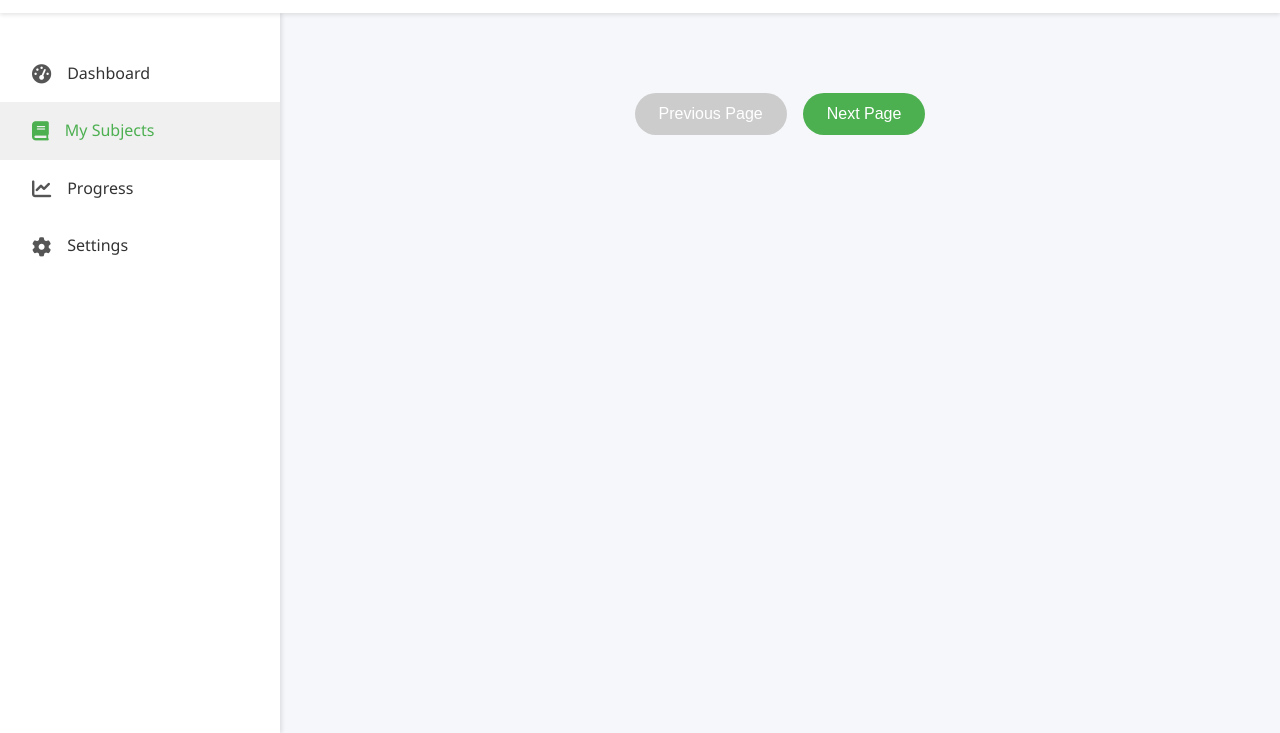
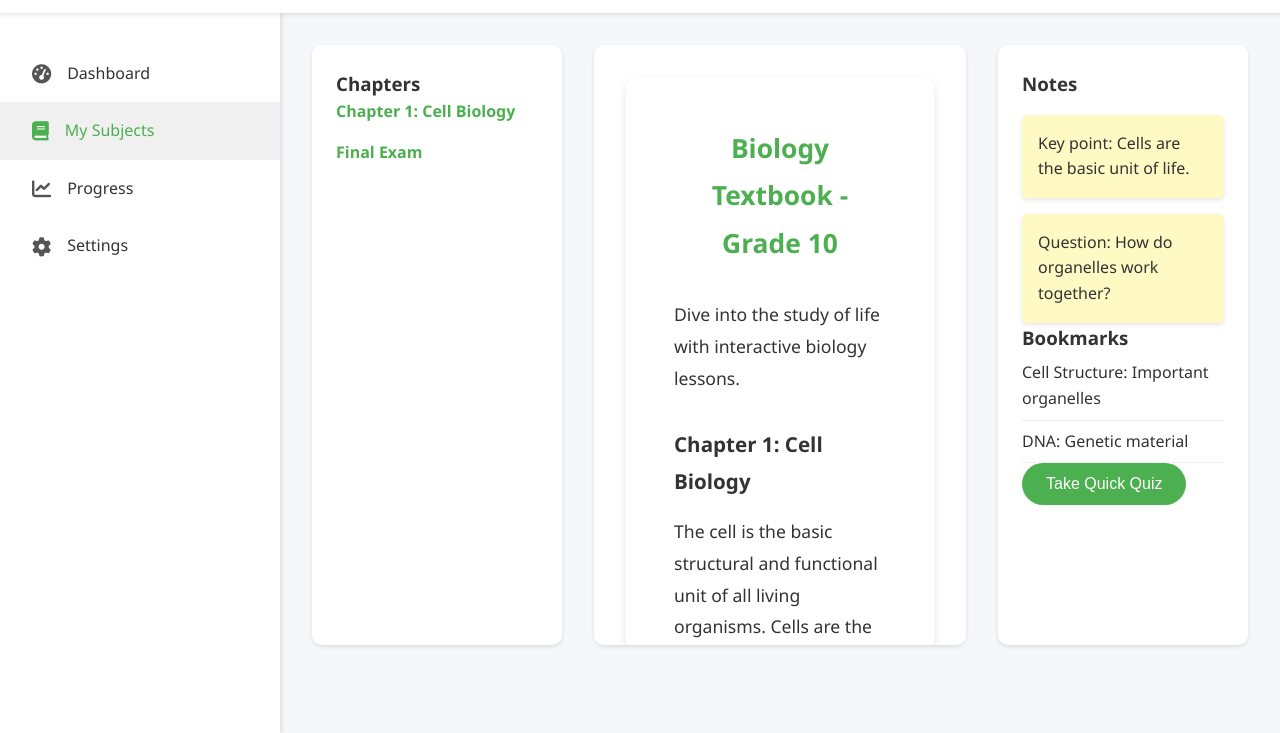
Before and after one commit to bushfam66/EduFusion, a plain HTML site: page biology.html in a window 1280 px wide. Shown: the part 67-800 px from the top of the page. Drawn offline with nearby package versions, Linux system fonts and the light colour scheme.

Commit message:
Add files via upload

```diff
--- a/biology.html
+++ b/biology.html
@@ -76,13 +76,30 @@
 
         <!-- Main Content -->
         <main class="main-content">
-            <!-- Biology Book View -->
-            <section class="book-view">
-                <div class="book-page">
-                    <h2>Biology Textbook</h2>
+            <!-- Biology Textbook Interface -->
+            <section class="textbook">
+                <div class="textbook-container">
+                    <!-- Left Panel: Chapter List -->
+                    <div class="left-panel">
+                        <h3>Chapters</h3>
+                        <ul class="chapter-list">
+                            <li class="chapter-item">
+                                <span>Chapter 1: Cell Biology</span>
+                            </li>
+                            <li class="chapter-item">
+                                <span>Final Exam</span>
+                            </li>
+                        </ul>
+                    </div>
+
+                    <!-- Center Panel: Content -->
+                    <div class="center-panel">
+                        <div class="text-content">
+                            <div class="book-page" id="page1">
+                                <h2>Biology Textbook - Grade 10</h2>
                                 <p>Dive into the study of life with interactive biology lessons.</p>
 
-                    <h3>Chapter 1: Cell Biology</h3>
+                                <h3 id="ch1">Chapter 1: Cell Biology</h3>
                                 <p>The cell is the basic structural and functional unit of all living organisms. Cells are the building blocks of life.</p>
                                 <p>Cells can be prokaryotic or eukaryotic. Eukaryotic cells contain membrane-bound organelles, while prokaryotic cells do not.</p>
                                 <p>Key organelles include:</p>
@@ -161,9 +178,29 @@
 
                                 <div class="page-number">Page 2</div>
                             </div>
-                <div class="book-navigation">
-                    <button disabled>Previous Page</button>
-                    <button>Next Page</button>
+                        </div>
+                    </div>
+
+                    <!-- Right Panel: Notes and Bookmarks -->
+                    <div class="right-panel">
+                        <div class="notes-section">
+                            <h3>Notes</h3>
+                            <div class="sticky-note">
+                                <p>Key point: Cells are the basic unit of life.</p>
+                            </div>
+                            <div class="sticky-note">
+                                <p>Question: How do organelles work together?</p>
+                            </div>
+                        </div>
+                        <div class="bookmarks-section">
+                            <h3>Bookmarks</h3>
+                            <ul>
+                                <li>Cell Structure: Important organelles</li>
+                                <li>DNA: Genetic material</li>
+                            </ul>
+                        </div>
+                        <button class="quick-quiz-btn">Take Quick Quiz</button>
+                    </div>
                 </div>
             </section>
 
--- a/styles.css
+++ b/styles.css
@@ -384,8 +384,16 @@
     background-color: #fff9c4;
     padding: 1rem;
     border-radius: 5px;
-    margin-bottom: 1rem;
     box-shadow: 0 2px 4px rgba(0, 0, 0, 0.1);
+    flex: 1 1 calc(50% - 0.5rem);
+    min-width: 150px;
+}
+
+.notes-section {
+    display: flex;
+    flex-direction: row;
+    flex-wrap: wrap;
+    gap: 1rem;
 }
 
 .bookmarks-section ul {
@@ -500,6 +508,15 @@
         font-size: 0.8rem;
         bottom: 0.5rem;
         right: 1rem;
+    }
+
+    .notes-section {
+        flex-direction: column;
+    }
+
+    .sticky-note {
+        flex: none;
+        width: 100%;
     }
 }
 
```
Also changed, not shown: history.html (+2 -0 lines), index.html (+19 -2 lines). Lines whose indentation alone changed are shown as unchanged.
